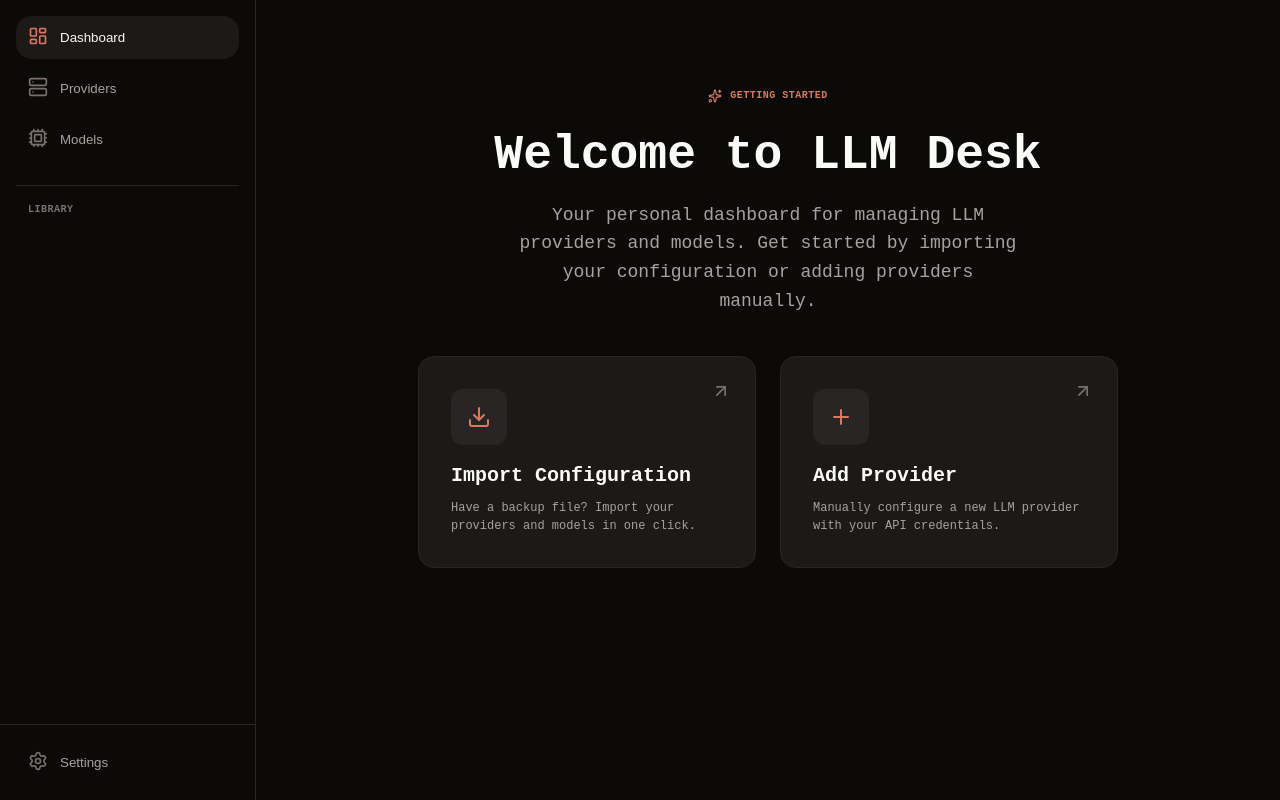
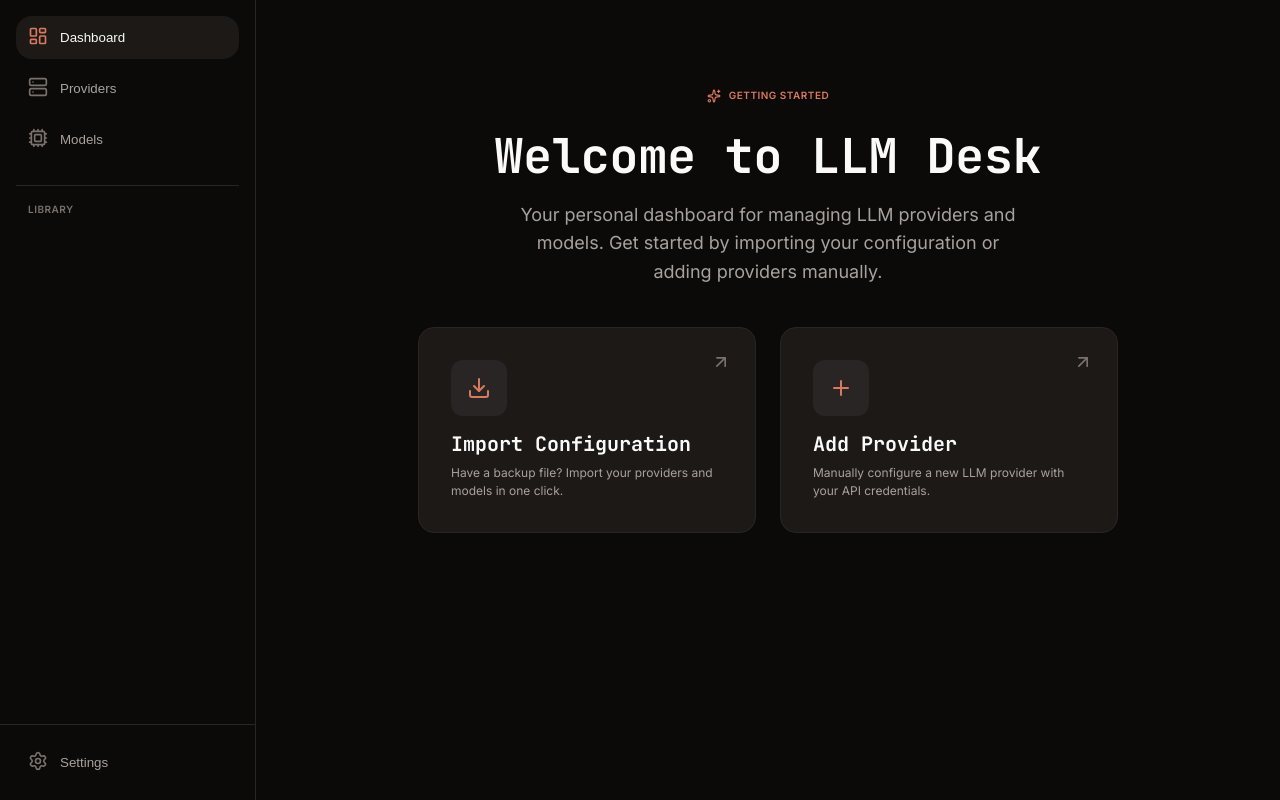
Before and after one commit to shantoislamdev/LLM-Desk, a React (Vite) app in the folder frontend/: page / in a window 1280 px wide. Built offline with nearby package versions, Linux system fonts and the light colour scheme; what minisnackbar would draw is missing.

Commit message:
feat(ui): update font pairing to Inter + JetBrains Mono
Updates typography to use Inter for body text and JetBrains Mono for headings/data.

```diff
--- a/frontend/index.html
+++ b/frontend/index.html
@@ -1,12 +1,20 @@
 <!DOCTYPE html>
 <html lang="en">
+
 <head>
   <meta charset="UTF-8" />
   <meta name="viewport" content="width=device-width, initial-scale=1.0" />
   <title>LLM Desk</title>
+  <link rel="preconnect" href="https://fonts.googleapis.com">
+  <link rel="preconnect" href="https://fonts.gstatic.com" crossorigin>
+  <link
+    href="https://fonts.googleapis.com/css2?family=Inter:wght@400;500;600;700&family=JetBrains+Mono:wght@400;500;700&display=swap"
+    rel="stylesheet">
 </head>
+
 <body>
   <div id="root"></div>
   <script type="module" src="/src/main.tsx"></script>
 </body>
+
 </html>
--- a/frontend/src/styles/base/_reset.css
+++ b/frontend/src/styles/base/_reset.css
@@ -18,6 +18,12 @@
   line-height: 1.5;
 }
 
+h1, h2, h3, h4, h5, h6 {
+  font-family: var(--font-display);
+  font-weight: 700;
+  line-height: 1.2;
+}
+
 ::selection {
   background-color: var(--color-accent);
   color: white;
--- a/frontend/src/styles/base/_variables.css
+++ b/frontend/src/styles/base/_variables.css
@@ -25,9 +25,10 @@
   --color-danger-bg: #fef2f2;
 
   /* Typography */
-  --font-sans: "JetBrains Mono", monospace;
-  --font-serif: "JetBrains Mono", monospace;
+  --font-sans: "Inter", sans-serif;
+  --font-serif: "JetBrains Mono", monospace; /* Keeping consistent or can be changed if needed, but user didn't ask for serif */
   --font-mono: "JetBrains Mono", monospace;
+  --font-display: "JetBrains Mono", monospace; /* Explicit variable for Headings */
 
   --text-xs: 0.625rem;
   --text-sm: 0.75rem;
```
Lines whose indentation alone changed are shown as unchanged.
